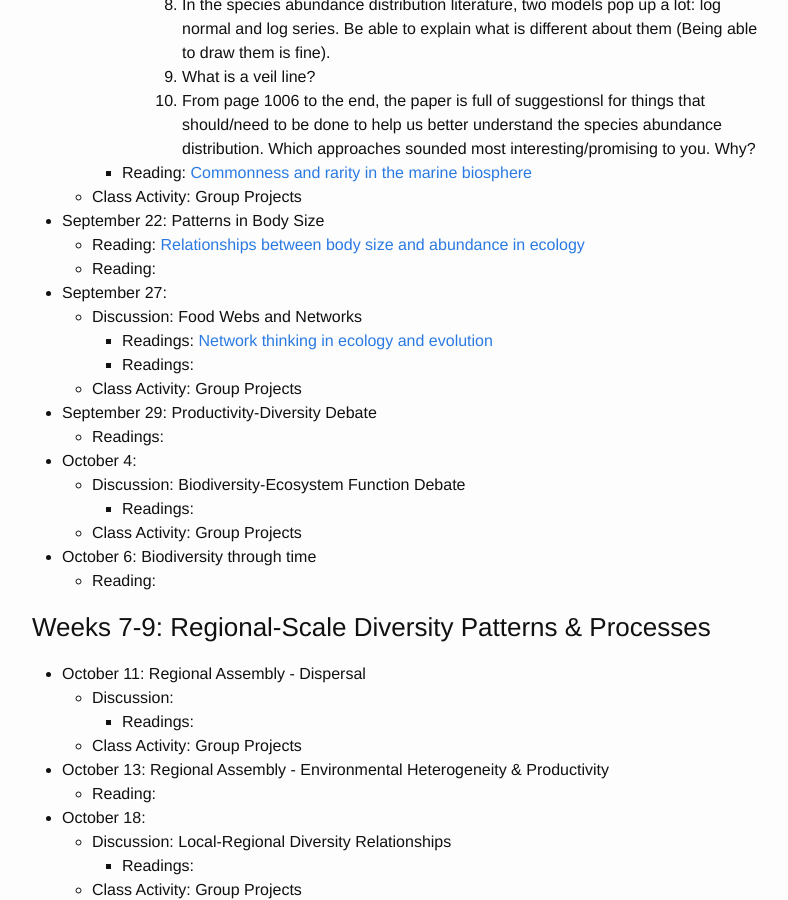
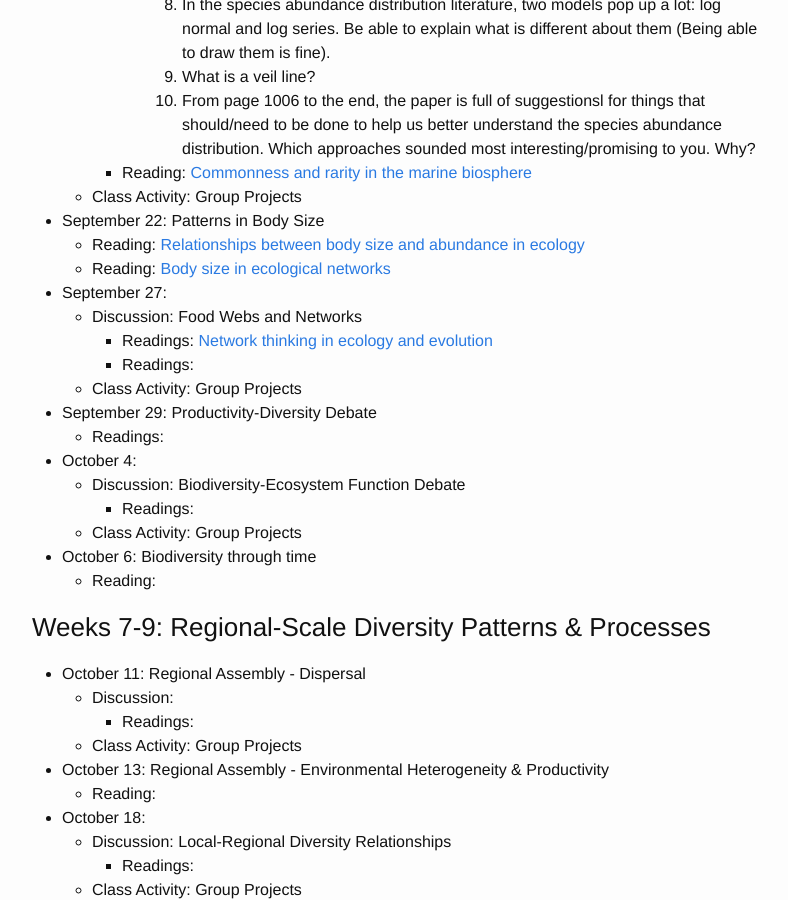
Before and after one commit to skmorgane/biodiversity-course, a Jekyll site: the page built from schedule.md, in a window 1280 px wide and 900 px high, scrolled down 2450 px. Shown: the whole window, without its empty margins (238-1026 px from the left). Built offline with Jekyll 4.4.1, drawn with Linux system fonts in a browser that asks for light colours.

Commit message:
Add Body size reading

```diff
--- a/schedule.md
+++ b/schedule.md
@@ -88,7 +88,7 @@ Tuesdays are often a split between class activity and discussion, thus there are
 
  * September 22: Patterns in Body Size
     * Reading: [Relationships between body size and abundance in ecology](https://doi.org/10.1016/j.tree.2007.03.007)
-    * Reading:
+    * Reading: [Body size in ecological networks](https://doi.org/10.1016/j.tree.2005.04.005)
 
 
 * September 27:
```
